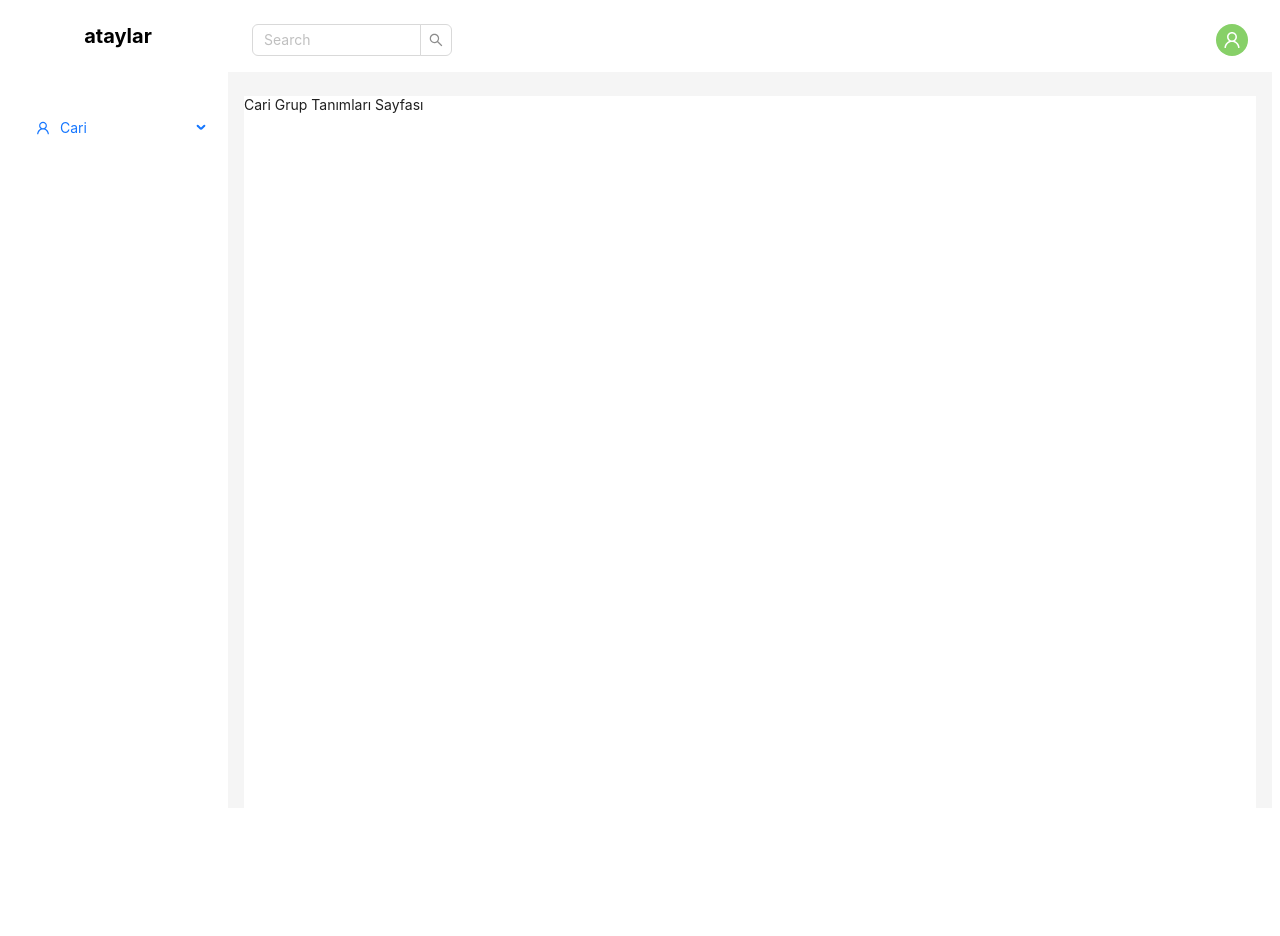
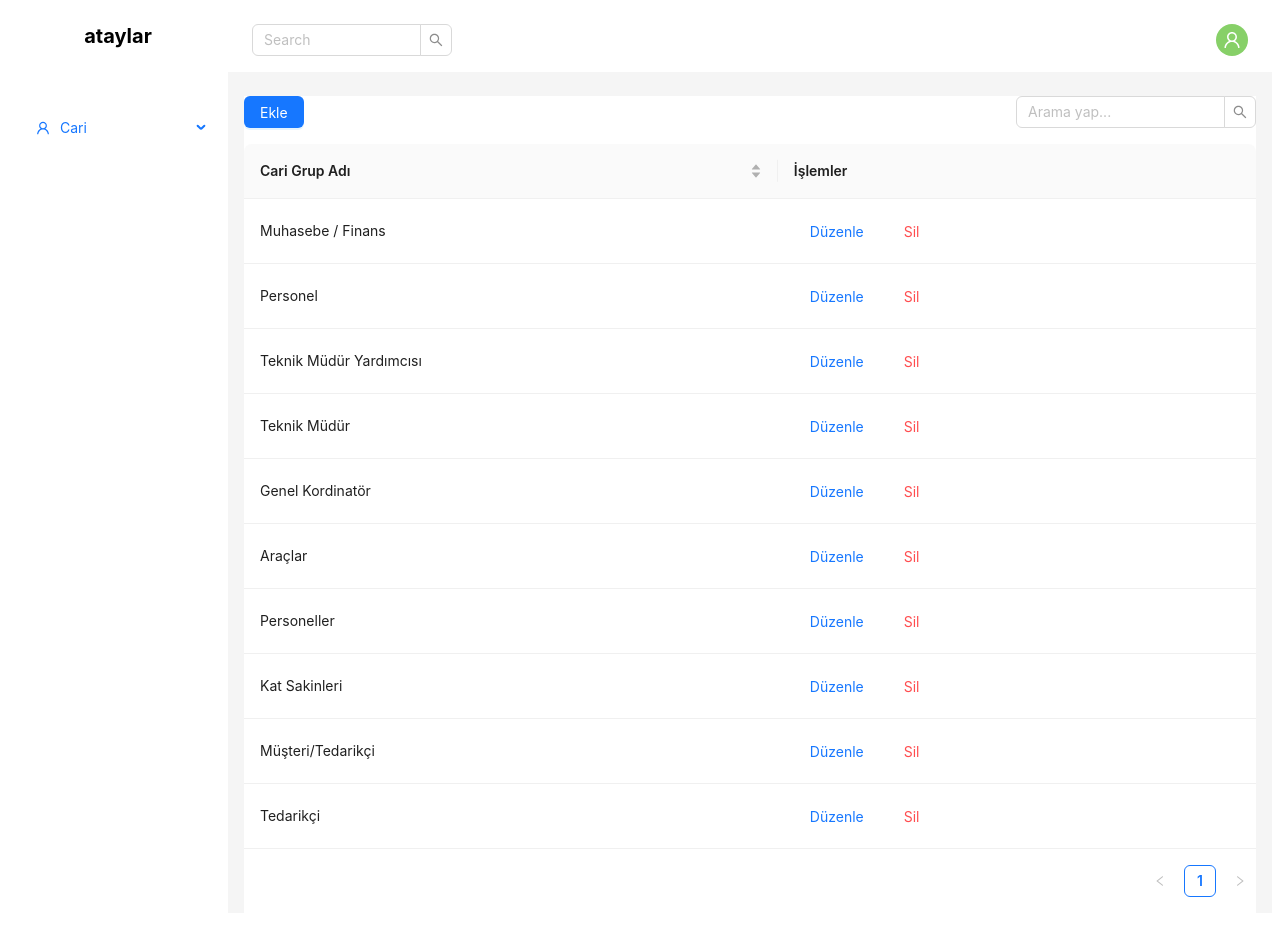
Before and after one commit to zaf012/technic-web, a React (Create React App) app in the folder my-app/: page /cari-grup-tanimlari in a window 1280 px wide. Shown: the top 936 px of the page. Before the commit the page ends 904 px from the top, so only its background shows below. Built offline with nearby package versions, Linux system fonts and the light colour scheme.

Commit message:
cariGrupTanimlar sayfası olusturuldu

```diff
--- a/my-app/src/pages/CariGrupTanimlari.js
+++ b/my-app/src/pages/CariGrupTanimlari.js
@@ -1,5 +1,106 @@
-import React from 'react';
+import React, { useState } from 'react';
+import { Table, Button, Modal, Form, Input, Space, Popconfirm } from 'antd';
 
-const CariGrupTanimlari = () => <div>Cari Grup Tanımları Sayfası</div>;
+const initialData = [
+  { key: '1', groupName: 'Muhasebe / Finans' },
+  { key: '2', groupName: 'Personel' },
+  { key: '3', groupName: 'Teknik Müdür Yardımcısı' },
+  { key: '4', groupName: 'Teknik Müdür' },
+  { key: '5', groupName: 'Genel Kordinatör' },
+  { key: '6', groupName: 'Araçlar' },
+  { key: '7', groupName: 'Personeller' },
+  { key: '8', groupName: 'Kat Sakinleri' },
+  { key: '9', groupName: 'Müşteri/Tedarikçi' },
+  { key: '10', groupName: 'Tedarikçi' },
+];
+
+const CariGrupTanimlari = () => {
+  const [data, setData] = useState(initialData);
+  const [isModalVisible, setIsModalVisible] = useState(false);
+  const [editingRecord, setEditingRecord] = useState(null);
+  const [form] = Form.useForm();
+  const [searchText, setSearchText] = useState('');
+
+  const showModal = (record = null) => {
+    setEditingRecord(record);
+    setIsModalVisible(true);
+    if (record) {
+      form.setFieldsValue(record);
+    } else {
+      form.resetFields();
+    }
+  };
+
+  const handleCancel = () => {
+    setIsModalVisible(false);
+    setEditingRecord(null);
+    form.resetFields();
+  };
+
+  const handleOk = () => {
+    form.validateFields().then(values => {
+      if (editingRecord) {
+        setData(data.map(item => (item.key === editingRecord.key ? { ...editingRecord, ...values } : item)));
+      } else {
+        setData([...data, { ...values, key: Date.now().toString() }]);
+      }
+      handleCancel();
+    });
+  };
+
+  const handleDelete = key => {
+    setData(data.filter(item => item.key !== key));
+  };
+
+  const filteredData = data.filter(item =>
+    item.groupName.toLowerCase().includes(searchText.toLowerCase())
+  );
+
+  const columns = [
+    { title: 'Cari Grup Adı', dataIndex: 'groupName', key: 'groupName', sorter: (a, b) => a.groupName.localeCompare(b.groupName) },
+    {
+      title: 'İşlemler',
+      key: 'actions',
+      render: (_, record) => (
+        <Space>
+          <Button type="link" onClick={() => showModal(record)}>Düzenle</Button>
+          <Popconfirm title="Silmek istediğinize emin misiniz?" onConfirm={() => handleDelete(record.key)} okText="Evet" cancelText="Hayır">
+            <Button type="link" danger>Sil</Button>
+          </Popconfirm>
+        </Space>
+      ),
+    },
+  ];
+
+  return (
+    <div>
+      <div style={{ display: 'flex', justifyContent: 'space-between', marginBottom: 16 }}>
+        <Button type="primary" onClick={() => showModal()}>Ekle</Button>
+        <Input.Search
+          placeholder="Arama yap..."
+          allowClear
+          value={searchText}
+          onChange={e => setSearchText(e.target.value)}
+          style={{ width: 240 }}
+        />
+      </div>
+      <Table columns={columns} dataSource={filteredData} rowKey="key" pagination={{ pageSize: 10 }} />
+      <Modal
+        title={editingRecord ? 'Düzenle' : 'Ekle'}
+        visible={isModalVisible}
+        onOk={handleOk}
+        onCancel={handleCancel}
+        okText="Kaydet"
+        cancelText="İptal"
+      >
+        <Form form={form} layout="vertical">
+          <Form.Item name="groupName" label="Cari Grup Adı" rules={[{ required: true, message: 'Zorunlu alan' }]}>
+            <Input />
+          </Form.Item>
+        </Form>
+      </Modal>
+    </div>
+  );
+};
 
 export default CariGrupTanimlari;
```
